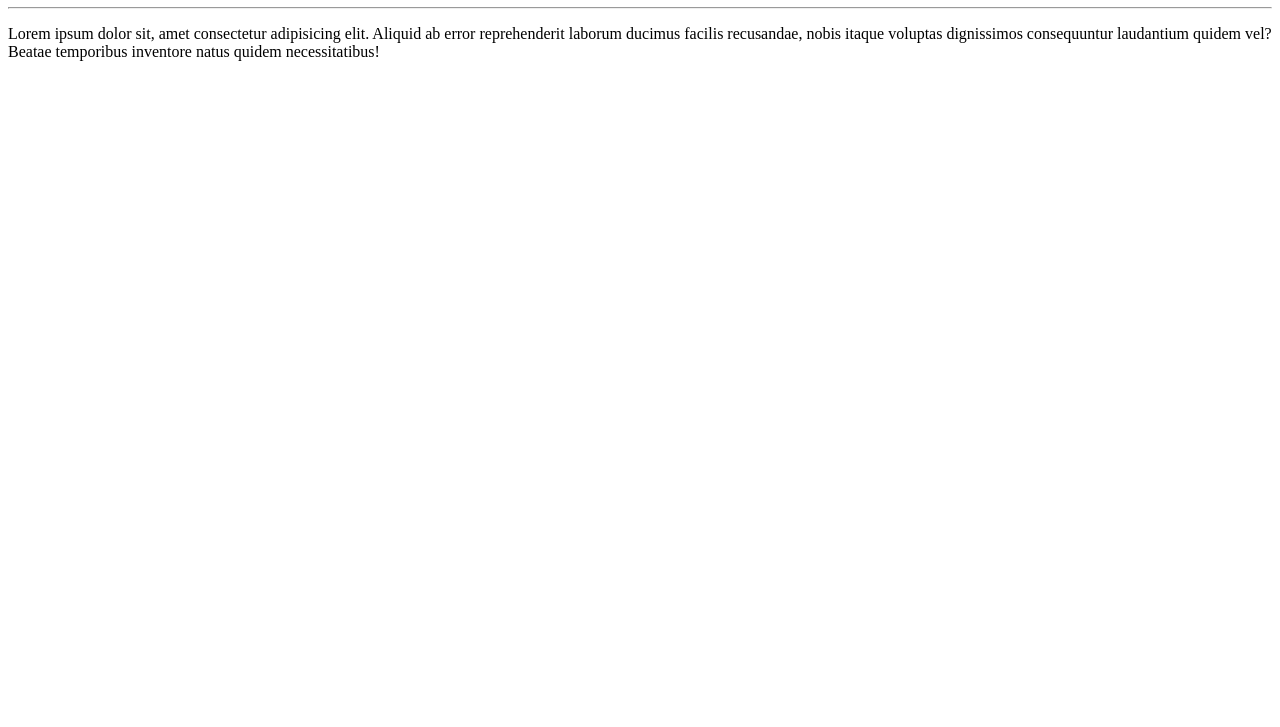
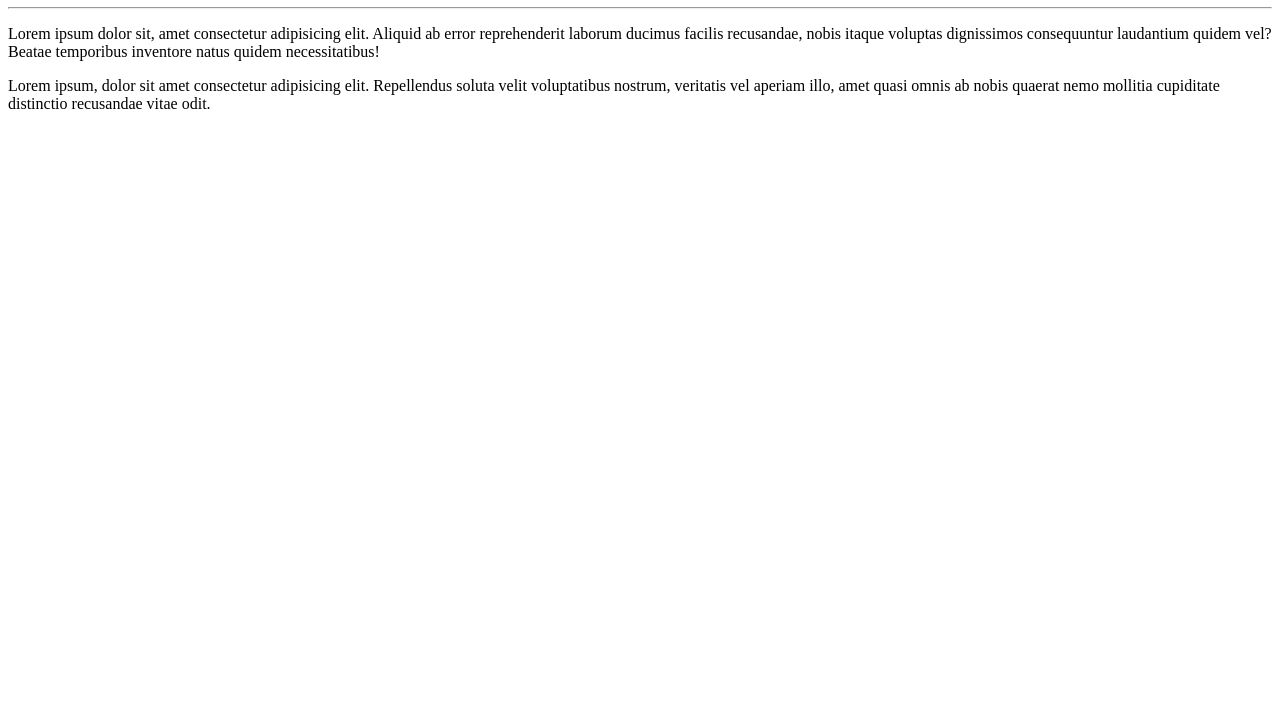
Before and after one commit to NayanneBatista/Ola-Mundo, a plain HTML site: page site_exemplo/index.html in a window 1280 px wide. Shown: the part 73-800 px from the top of the page. Drawn offline with Linux system fonts and the light colour scheme.

Commit message:
Adicionei um parágrafo.

```diff
--- a/site_exemplo/index.html
+++ b/site_exemplo/index.html
@@ -9,5 +9,6 @@
     <h1>Olá, Mundo!</h1>
     <hr>
     <p>Lorem ipsum dolor sit, amet consectetur adipisicing elit. Aliquid ab error reprehenderit laborum ducimus facilis recusandae, nobis itaque voluptas dignissimos consequuntur laudantium quidem vel? Beatae temporibus inventore natus quidem necessitatibus!</p>
+    <p>Lorem ipsum, dolor sit amet consectetur adipisicing elit. Repellendus soluta velit voluptatibus nostrum, veritatis vel aperiam illo, amet quasi omnis ab nobis quaerat nemo mollitia cupiditate distinctio recusandae vitae odit.</p>
 </body>
 </html>
```
